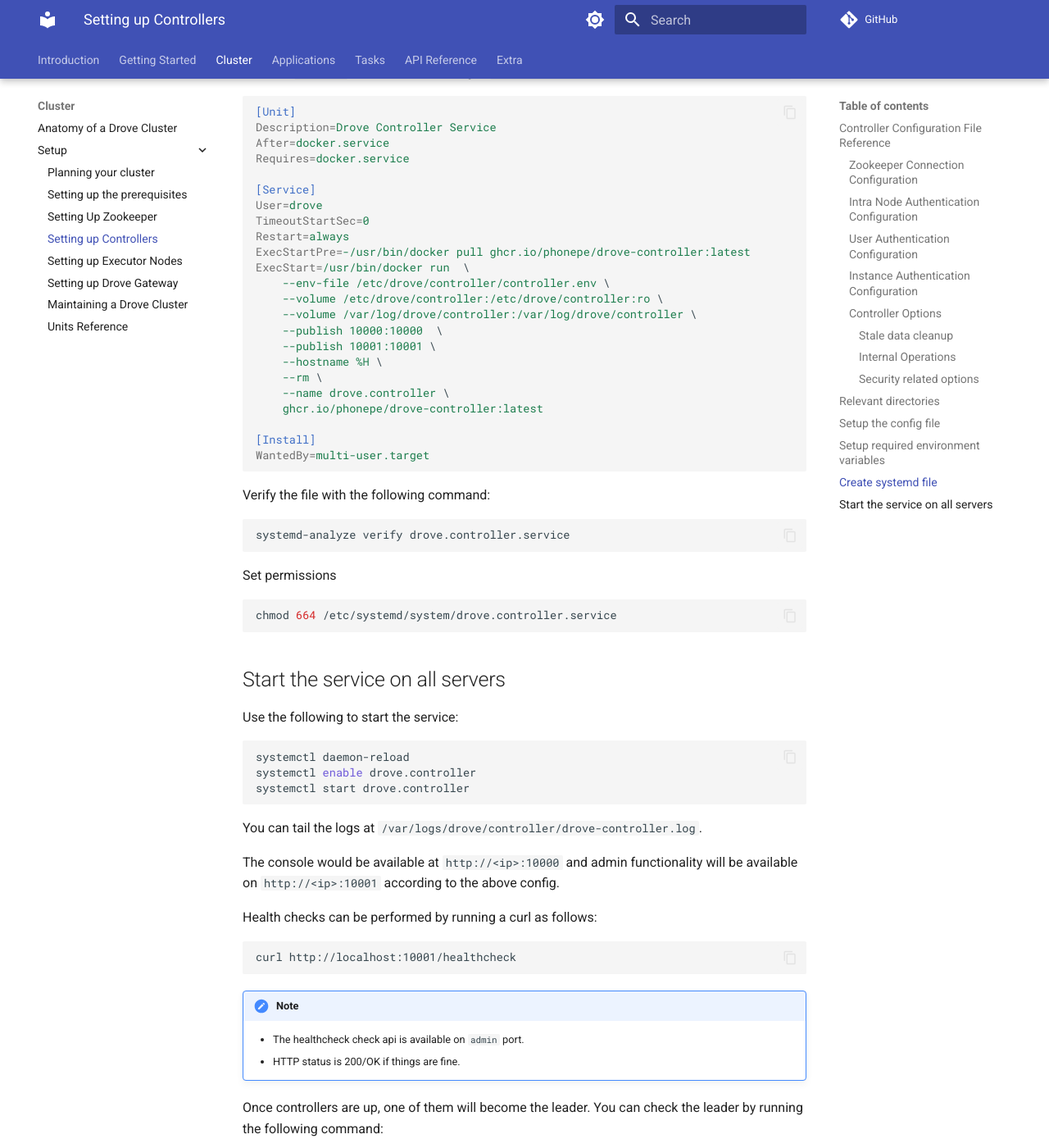
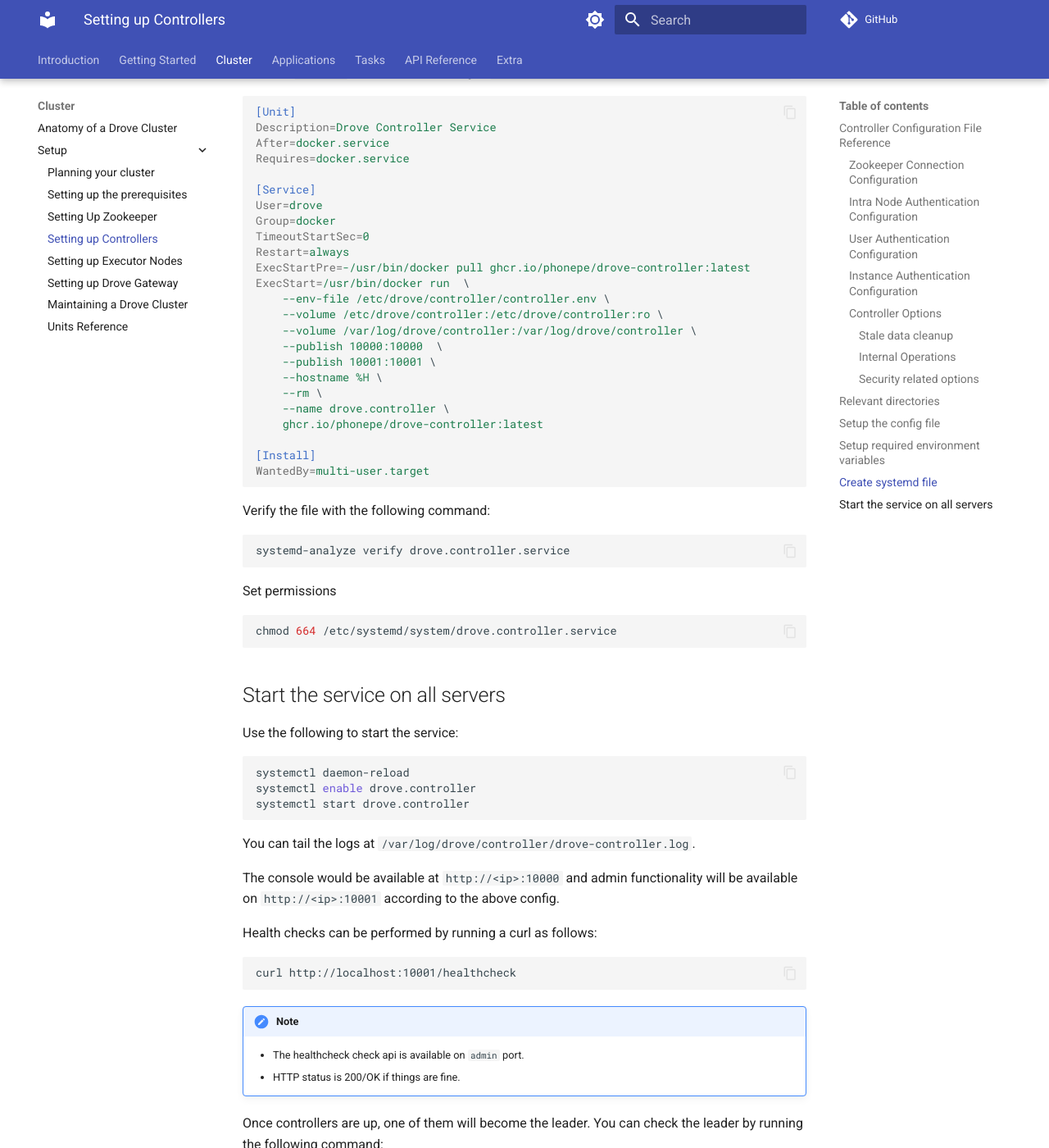
Before and after one commit to PhonePe/drove-orchestrator, an MkDocs documentation site: the page built from docs/docs/cluster/setup/controller.md, in a window 1280 px wide and 1400 px high, scrolled down 10431 px. Shown: the whole window at 82% size. Built offline with MkDocs 1.6.1 and Material for MkDocs 9.7.7, drawn with Linux system fonts in a browser that asks for light colours; plug-ins that fetch from the network failed and are left out; comment, search, counter and statistics services are not loaded.

Commit message:
[DOCS] Correct typos and add Group=docker in systemd files

````diff
--- a/docs/docs/cluster/setup/controller.md
+++ b/docs/docs/cluster/setup/controller.md
@@ -396,6 +396,7 @@
 
 [Service]
 User=drove
+Group=docker
 TimeoutStartSec=0
 Restart=always
 ExecStartPre=-/usr/bin/docker pull ghcr.io/phonepe/drove-controller:latest
@@ -434,7 +435,7 @@
 systemctl start drove.controller
 ```
 
-You can tail the logs at `/var/logs/drove/controller/drove-controller.log`.
+You can tail the logs at `/var/log/drove/controller/drove-controller.log`.
 
 The console would be available at `http://<ip>:10000` and admin functionality will be available on `http://<ip>:10001` according to the above config.
 
````
Also changed, not shown: docs/docs/cluster/setup/executor-setup.md (+2 -1 lines), docs/docs/cluster/setup/gateway.md (+1 -0 lines), docs/docs/cluster/setup/zookeeper.md (+1 -0 lines).
